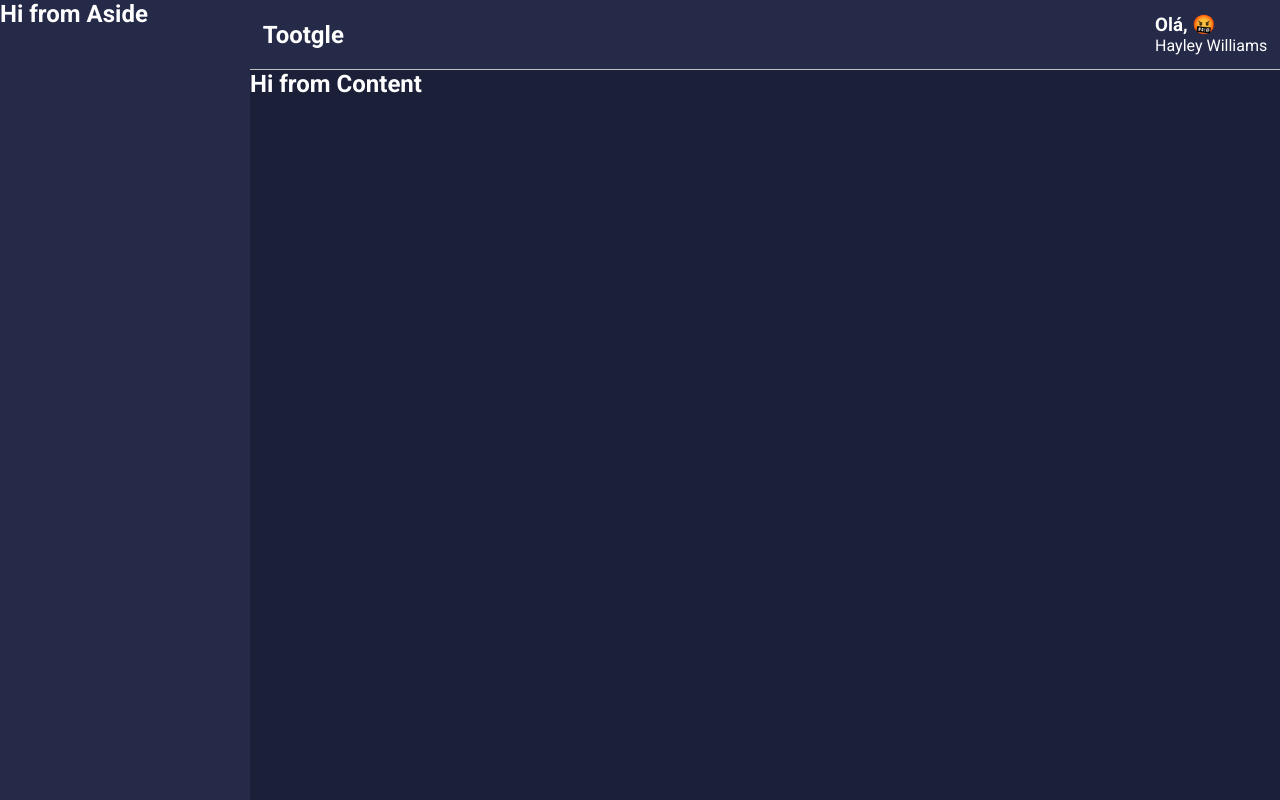
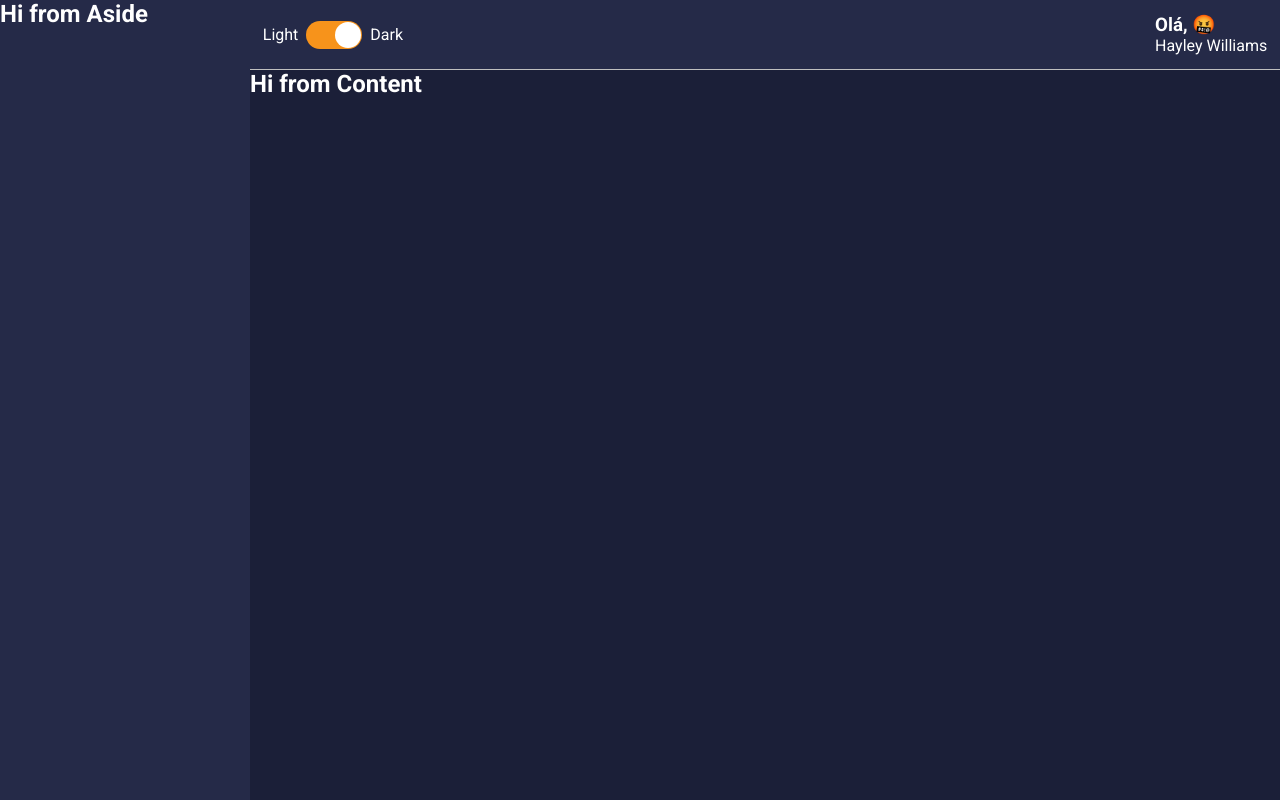
Before and after one commit to Wtheodoro/my-wallet, a React (Create React App) app: page /dashboard in a window 1280 px wide. Built offline with nearby package versions, Linux system fonts and the light colour scheme.

Commit message:
react switch config

```diff
--- a/package.json
+++ b/package.json
@@ -14,6 +14,7 @@
     "react": "^17.0.2",
     "react-dom": "^17.0.2",
     "react-scripts": "4.0.3",
+    "react-switch": "^6.0.0",
     "styled-components": "^5.2.3",
     "typescript": "^4.2.4",
     "web-vitals": "^1.1.1"
--- a/src/components/MainHeader/index.tsx
+++ b/src/components/MainHeader/index.tsx
@@ -1,5 +1,6 @@
 import React, {useMemo} from 'react';
 import emojis from '../../utils/emojis'
+import Toggle from '../Toggle';
 import { Container, Profile, Welcome, UserName } from './styles';
 
 const MainHeader: React.FC = () => {
@@ -11,7 +12,7 @@
 
   return (
     <Container>
-      <h2>Tootgle</h2>
+      <Toggle/>
 
       <Profile>
         <Welcome>Olá, {emoji}</Welcome>
--- /dev/null
+++ b/src/components/Toggle/index.tsx
@@ -0,0 +1,20 @@
+import React, { useState } from 'react';
+import { Container, ToggleLabel, ToggleSwitch } from './styles';
+
+const Toggle: React.FC = () => {
+  const [toggle, setToggle] = useState<boolean>(true)
+  return (
+    <Container>
+      <ToggleLabel>Light</ToggleLabel>
+      <ToggleSwitch
+        onChange={() => setToggle(!toggle)}
+        checked={toggle}
+        checkedIcon={false}
+        uncheckedIcon={false}
+      />
+      <ToggleLabel>Dark</ToggleLabel>
+    </Container>
+  )
+}
+
+export default Toggle;
--- /dev/null
+++ b/src/components/Toggle/styles.ts
@@ -0,0 +1,20 @@
+import styled from 'styled-components';
+import Switch, { ReactSwitchProps } from 'react-switch'
+
+export const Container = styled.div`
+    display: flex;
+    align-items: center;
+`;
+
+export const ToggleLabel = styled.span`
+    color: ${props => props.theme.colors.font}
+`;
+
+export const ToggleSwitch = styled(Switch).attrs<ReactSwitchProps>(
+    ({ theme }) => ({
+        onColor: theme.colors.info,
+        offColor: theme.colors.warning
+    })
+)<ReactSwitchProps>`
+    margin: 0 0.5rem;
+`;
```
Also changed, not shown: 1 other file (tests, documents, lock files or other folders).
